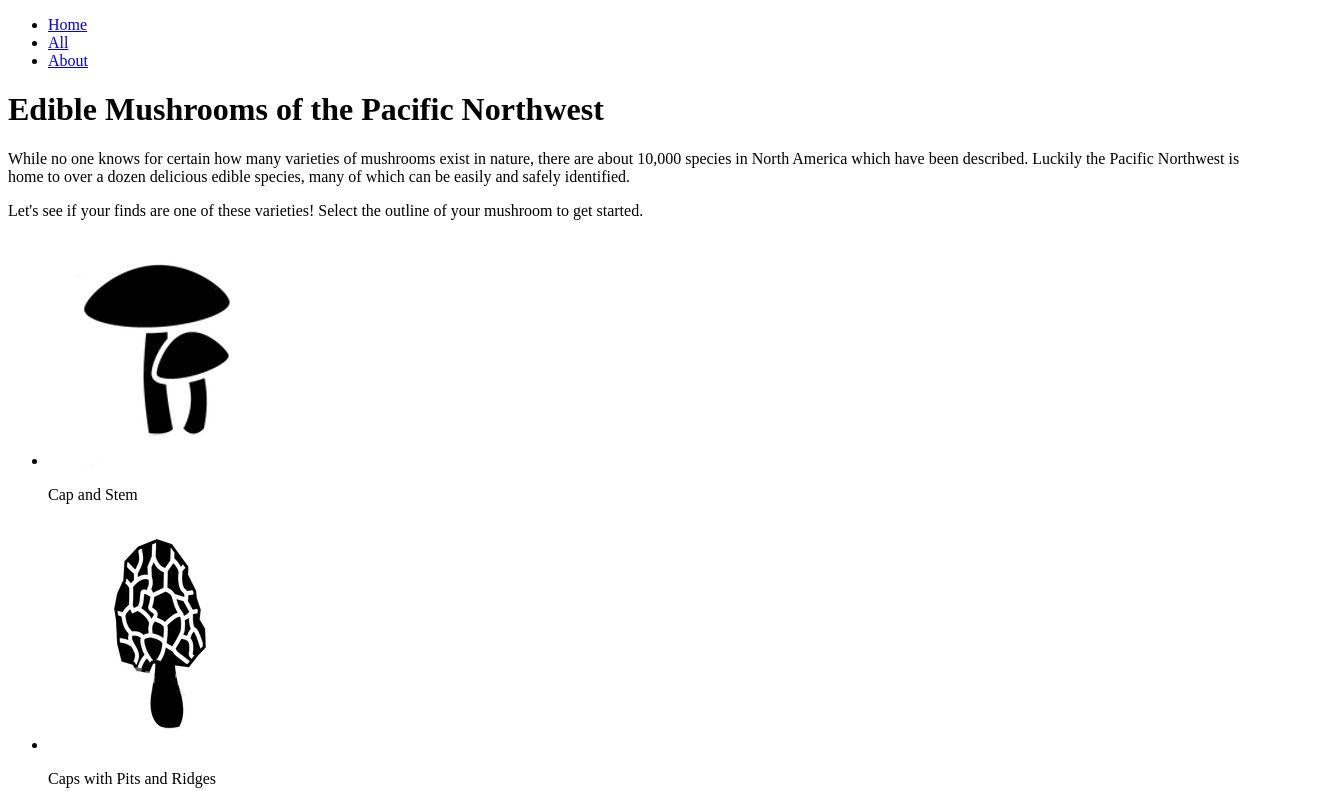
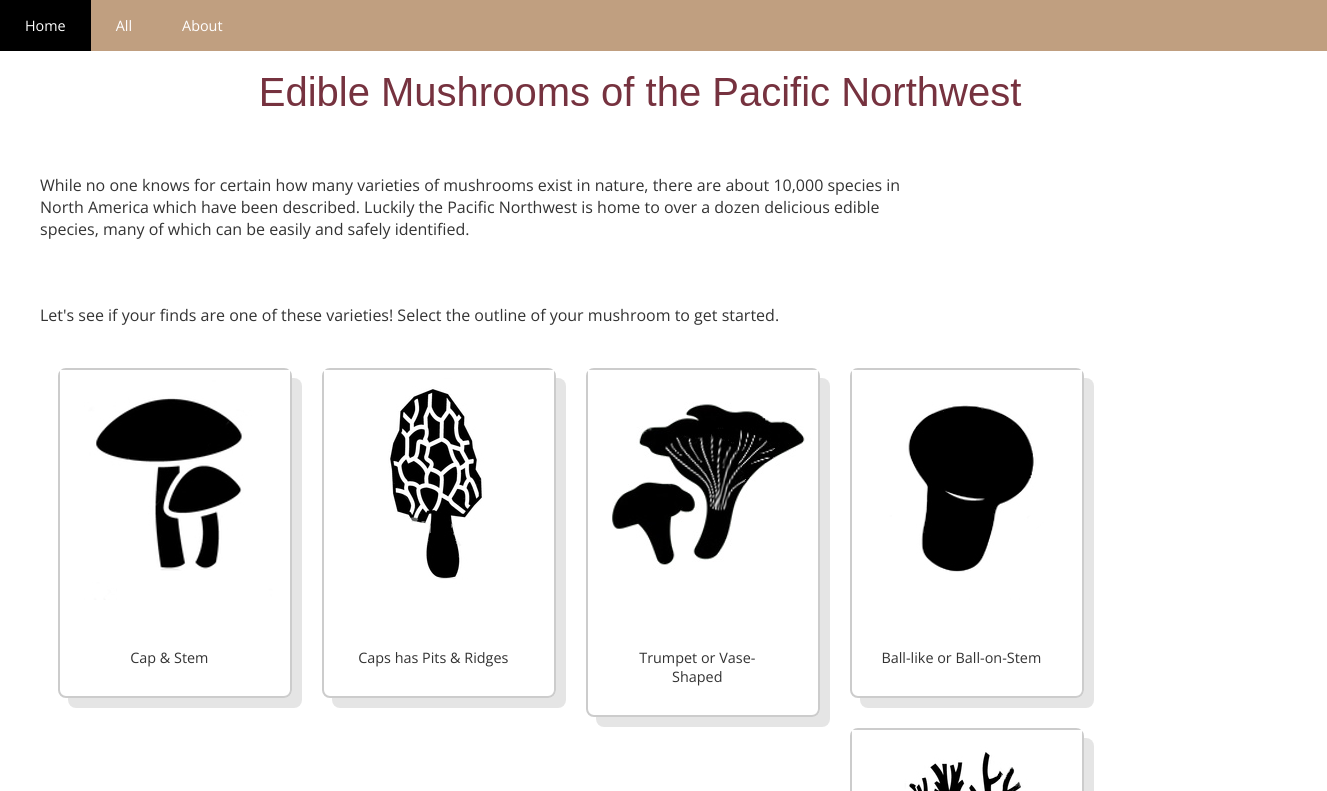
Before and after one commit to GloriaAnholt/JavaScriptProjects, a plain HTML site: page index.html in a window 1280 px wide. Shown: the top 791 px of the page, 1327 px wide, since content can reach past the window. Drawn offline with nearby package versions, Linux system fonts and the light colour scheme; a web font is replaced by a local one.

Commit message:
Got the CSS file organized into sections with some more general formatting for links, fonts, colors, etc. Unhappy with the color scheme, might change. Next up: adding a large image as banner.

```diff
--- a/css/stylesheet.css
+++ b/css/stylesheet.css
@@ -0,0 +1,90 @@
+
+/* General All-selectors formatting */
+
+html {
+    font-family: 'Open Sans', Verdana, sans-serif;
+    font-size: 100%;
+    color: #333;
+}
+
+a {
+    text-decoration: none;
+    font-family: 'Open Sans', Verdana, sans-serif;
+    font-size: 90%;
+    color: #333;
+}
+
+p {
+    padding: 2em 2em 1em 2em;
+    width: 70%;
+    float: center;
+}
+
+h1 {
+    font-family: 'Montez', sans-serif;
+    font-size: 40px;
+    font-weight: 400;
+    color: #76323F;
+    text-align: center;
+}
+
+
+/*  Navigation Bar Specific Formatting  */
+
+ul.navbar {
+    margin: -8px;
+    padding: 0px;
+    overflow: hidden;
+    width: 105%;
+    background-color: #C09F80;
+    list-style-type: none;
+    font-family: 'Open Sans', sans-serif;
+}
+
+ul.navbar li {
+    float: left;
+    font: Verdana;
+}
+
+ul.navbar li a {
+    display: inline-block;
+    color: white;
+    text-align: center;
+    padding: 16px 25px;
+}
+
+ul.navbar li a:hover {
+    background-color: #111;
+}
+
+ul.navbar li a:hover:not(.active) {
+    background-color: #000;
+}
+
+ul.navbar li a.active {
+    background-color:#4CAF50;
+}
+
+
+/*  Photo Wrapper Specific Formatting  */
+
+#photo_wrapper > li {
+	float: left;
+	margin: 10px 20px 20px 10px;
+	border: 2px solid #CCC;
+	border-radius: 8px;
+	box-shadow: rgba(0,0,0,0.1) 10px 10px;
+	list-style-type: none;
+}
+
+#photo_wrapper p {
+    text-align: center;
+}
+
+#footer {
+	height: 50px;
+	background-color: #69D2E7;
+	/*Add your CSS here!*/
+	clear: both;
+
+}
--- a/index.html
+++ b/index.html
@@ -3,12 +3,13 @@
 <head>
   <meta charset="utf-8">
   <title>Mushrooms of the Pacific Northwest</title>
-  <link href="css/stylesheet.css" rel="stylesheet" type="text/css">
+  <link type="text/css" rel="stylesheet" href="css/stylesheet.css">
+  <link type="text/css" rel="stylesheet" href="https://fonts.googleapis.com/css?family=Open+Sans|Poiret+One|Montez">
 </head>
 
 <body>
     <header>
-        <div class="header">
+        <div id="header">
             <!-- Navigation Bar -->
             <ul class="navbar">
                 <li><a href="index.html">Home</a></li>
@@ -20,6 +21,7 @@
 
     <main>
         <h1>Edible Mushrooms of the Pacific Northwest</h1>
+        <div id="body">
         <p id="intro">While no one knows for certain how many varieties of mushrooms exist in
             nature, there are about 10,000 species in North America which have been described.
             Luckily the Pacific Northwest is home to over a dozen delicious edible species,
@@ -29,13 +31,14 @@
 
         <section id="photos">
             <ul id="photo_wrapper">
-                <li><img src="../img/caps.jpg" id="caps" class="inactive" alt="cap"><div class="notSelected"><p>Cap and Stem</p></div></li>
-                <li><img src="../img/morels.jpg" id="morels" class="inactive" alt="morels"><div class="notSelected"><p>Caps with Pits and Ridges</p></div></li>
-                <li><img src="../img/trumpets.jpg" id="trumpets" class="inactive" alt="trumpets"><div class="notSelected"><p>Trumpet and Vase-Shaped Caps</p></div></li>
-                <li><img src="../img/puffballs.jpg" id="puffballs" class="inactive" alt="puffballs"><div class="notSelected"><p>Ball-like or Ball on Stem</p></div></li>
-                <li><img src="../img/corals.jpg" id="corals" class="inactive" alt="corals"><div class="notSelected"><p>Coral or Cauliflower-Like</p></div></li>
-                <li><img src="../img/shelves.jpg" id="shelves" class="inactive" alt="shelves"><div class="notSelected"><p>Shelf or Cup-Like</p></div></li>
+                <li><a href=""><img src="img/caps.jpg" id="caps" class="inactive" alt="cap"><div class="notSelected"><p>Cap & Stem</p></div></a></li>
+                <li><a href=""><img src="img/morels.jpg" id="morels" class="inactive" alt="morels"><div class="notSelected"><p>Caps has Pits & Ridges</p></div></a></li>
+                <li><a href=""><img src="img/trumpets.jpg" id="trumpets" class="inactive" alt="trumpets"><div class="notSelected"><p>Trumpet or Vase-Shaped</p></div></a></li>
+                <li><a href=""><img src="img/puffballs.jpg" id="puffballs" class="inactive" alt="puffballs"><div class="notSelected"><p>Ball-like or Ball-on-Stem</p></div></a></li>
+                <li><a href=""><img src="img/corals.jpg" id="corals" class="inactive" alt="corals"><div class="notSelected"><p>Coral or Cauliflower-Like</p></div></a></li>
+                <li><a href=""><img src="img/shelves.jpg" id="shelves" class="inactive" alt="shelves"><div class="notSelected"><p>Shelf or Cup-Like</p></div></a></li>
             </ul>
         </section>
+        </div>
     </main>
 </body>
```
Also changed, not shown: html/all.html (+3 -3 lines).
